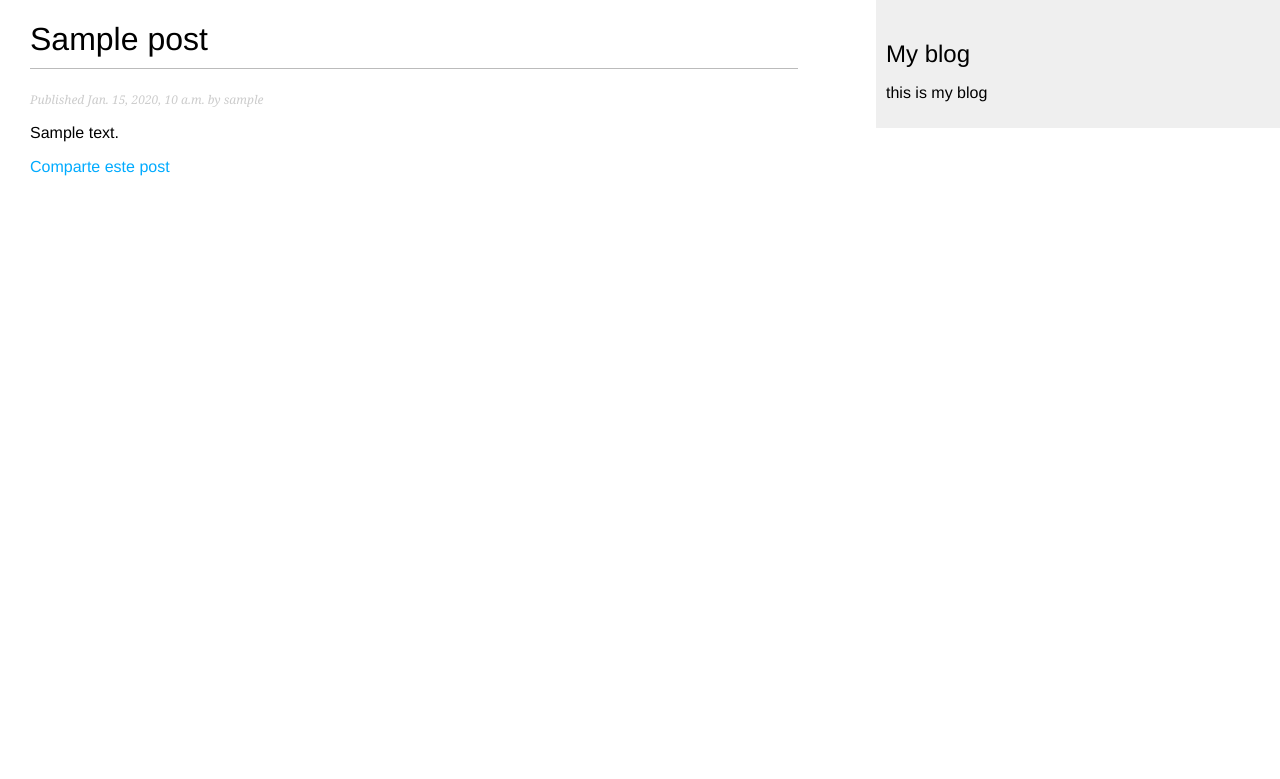
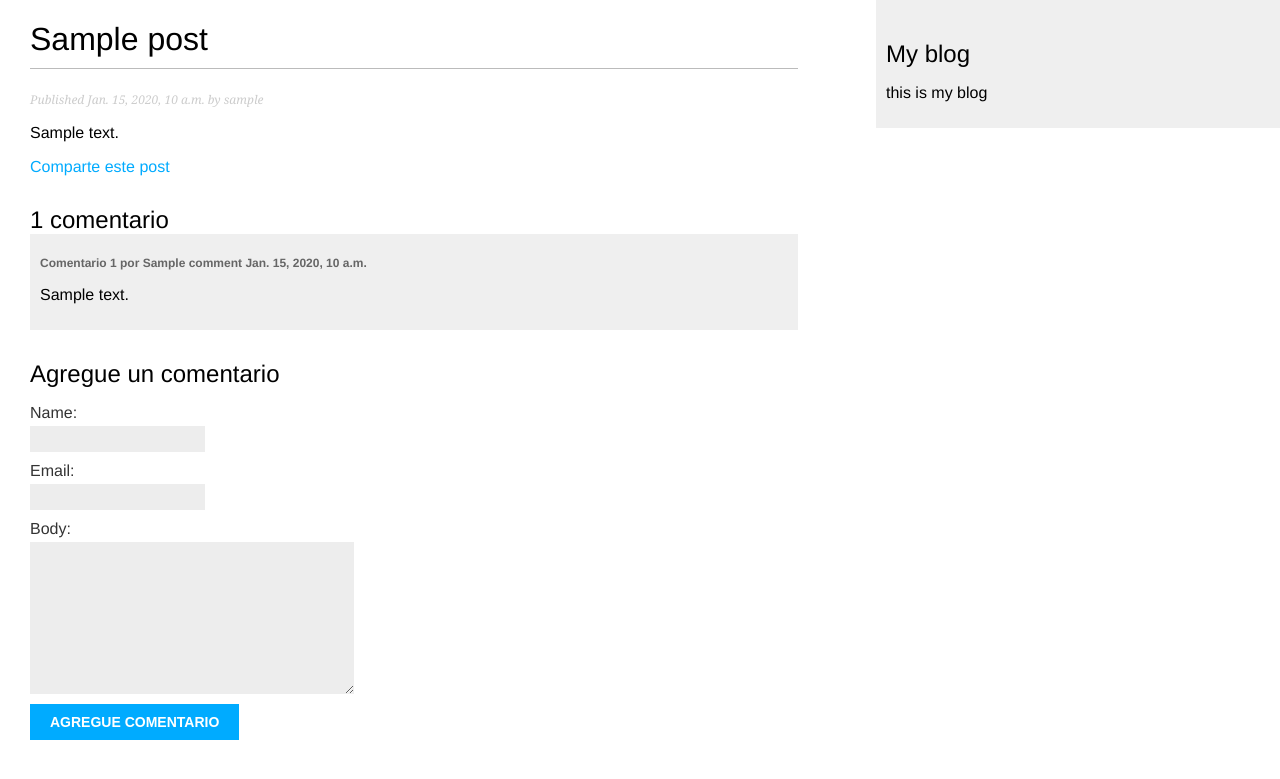
Before and after one commit to ippsatsi/dbe_blog, a Django app: a page that uses blog/templates/blog/post/detail.html in a window 1280 px wide. Shown: the top 779 px of the page. Run offline with Django 4.2, Linux system fonts and the light colour scheme; tables that the repository leaves empty hold one stand-in row (values such as "Sample post").

Commit message:
Adding comments

```diff
--- a/blog/forms.py
+++ b/blog/forms.py
@@ -1,4 +1,5 @@
 from django import forms
+from .models import Comment
 
 
 class EmailPostFrom(forms.Form):
@@ -7,3 +8,9 @@ class EmailPostFrom(forms.Form):
     to = forms.EmailField()
     comments = forms.CharField(required=False,
                                widget=forms.Textarea)
+
+
+class CommentForm(forms.ModelForm):
+    class Meta:
+        model = Comment
+        fields = ['name', 'email', 'body']
--- a/blog/models.py
+++ b/blog/models.py
@@ -50,3 +50,24 @@ class Post(models.Model):
                           self.publish.month,
                           self.publish.day,
                           self.slug])
+
+
+class Comment(models.Model):
+    post = models.ForeignKey(Post,
+                             on_delete=models.CASCADE,
+                             related_name='comments')
+    name = models.CharField(max_length=80)
+    email = models.EmailField()
+    body = models.TextField()
+    created = models.DateTimeField(auto_now_add=True)
+    updated = models.DateTimeField(auto_now=True)
+    active = models.BooleanField(default=True)
+
+    class Meta:
+        ordering = ["created"]
+        indexes = [
+            models.Index(fields=['created']),
+        ]
+
+    def __str__(self) -> str:
+        return f'Comentado por {self.name} en {self.post}'
--- a/blog/templates/blog/post/detail.html
+++ b/blog/templates/blog/post/detail.html
@@ -13,4 +13,22 @@
         Comparte este post
     </a>
 </p>
+{% with comments.count as total_comments %}
+<h2>
+    {{ total_comments }} comentario{{ total_comments|pluralize }}
+</h2>
+
+{% endwith %}
+{% for comment in comments %}
+<div class="comment">
+    <p class="info">
+        Comentario {{ forloop.counter }} por {{ comment.name }}
+        {{ comment.created }}
+    </p>
+    {{ comment.body|linebreaks }}
+</div>
+{% empty %}
+<p>No hay comentarios</p>
+{% endfor %}
+{% include "blog/post/includes/comment_form.html" %}
 {% endblock content %}
--- /dev/null
+++ b/blog/templates/blog/post/includes/comment_form.html
@@ -0,0 +1,6 @@
+<h2>Agregue un comentario</h2>
+<form action="{% url "blog:post_comment" post.id %}" method="post">
+    {{ form.as_p }}
+    {% csrf_token %}
+    <p><input type="submit" value="Agregue comentario"></p>
+</form>
--- a/blog/templates/blog/post/share.html
+++ b/blog/templates/blog/post/share.html
@@ -10,7 +10,7 @@
         </p>
     {% else %}
         <h1>Comparte "{{post.title }}" por email</h1>
-        <form method="post">
+        <form method="post" novalidate>
             {{ form.as_p }}
             {% csrf_token %}
             <input type="submit" value="Enviar email">
--- a/blog/urls.py
+++ b/blog/urls.py
@@ -12,4 +12,6 @@ urlpatterns = [
         name='post_detail'),
     path('<int:post_id>/share/',
          views.post_share, name='post_share'),
+    path('<int:post_id>/comment/',
+         views.post_comment, name='post_comment'),
 ]
--- a/blog/views.py
+++ b/blog/views.py
@@ -1,10 +1,11 @@
 from django.shortcuts import render, get_object_or_404
-from .models import Post
+from .models import Post, Comment
 from django.http import Http404
 from django.core.paginator import Paginator, EmptyPage, PageNotAnInteger
 from django.views.generic import ListView
-from .forms import EmailPostFrom
+from .forms import EmailPostFrom, CommentForm
 from django.core.mail import send_mail
+from django.views.decorators.http import require_POST
 
 
 # Create your views here.
@@ -75,6 +76,31 @@ def post_detail(request, year, month, day, post):
                             publish__month=month,
                             publish__day=day,
                             status=Post.Status.PUBLISHED)
+    # list of active comments for this post
+    comments = post.comments.filter(active=True)
+    # Form for users to comment
+    form = CommentForm()
     return render(request,
                   'blog/post/detail.html',
-                  {'post': post})
+                  {'post': post,
+                   'comments': comments,
+                   'form': form})
+
+
+@require_POST
+def post_comment(request, post_id):
+    post = get_object_or_404(Post, id=post_id, status=Post.Status.PUBLISHED)
+    comment = None
+    #Un cometario fue posteado
+    form = CommentForm(data=request.POST)
+    if form.is_valid():
+        #Crear un objeto comentario sin salvarloa a la DB
+        comment = form.save(commit=False)
+        # Asignamos el post al comentario
+        comment.post = post
+        # Guardamos el comentario en la DB
+        comment.save()
+    return render(request, 'blog/post/comment.html',
+                  {'post': post,
+                   'form': form,
+                   'comment': comment})
```
Also changed, not shown: blog/admin.py (+8 -1 lines), blog/templates/blog/post/comment.html (added, +15 -0 lines), blog/migrations/0003_comment_comment_blog_commen_created_0e6ed4_idx.py (added).
